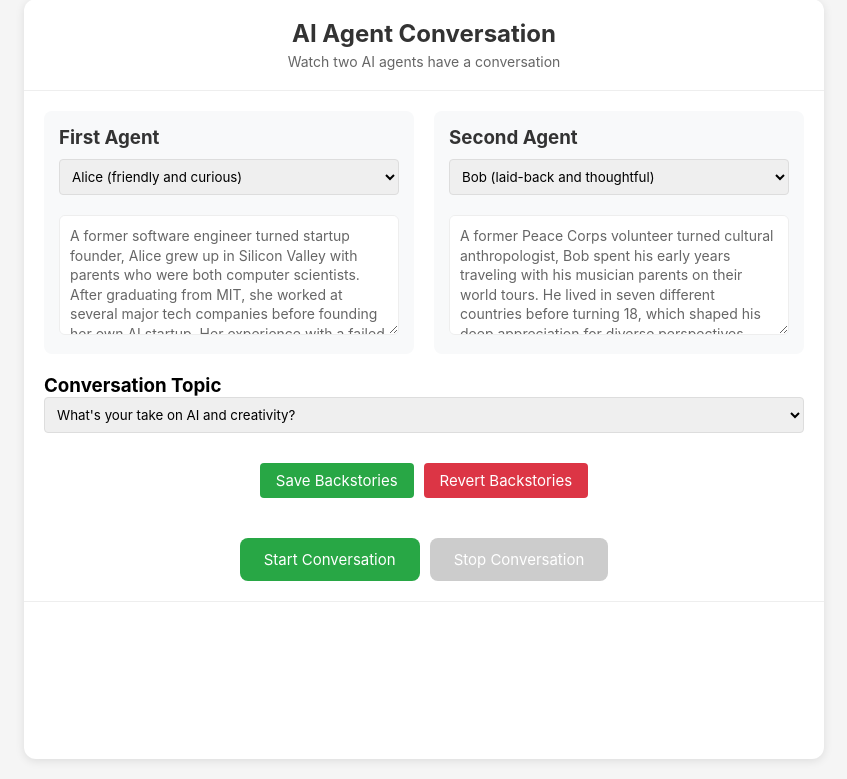
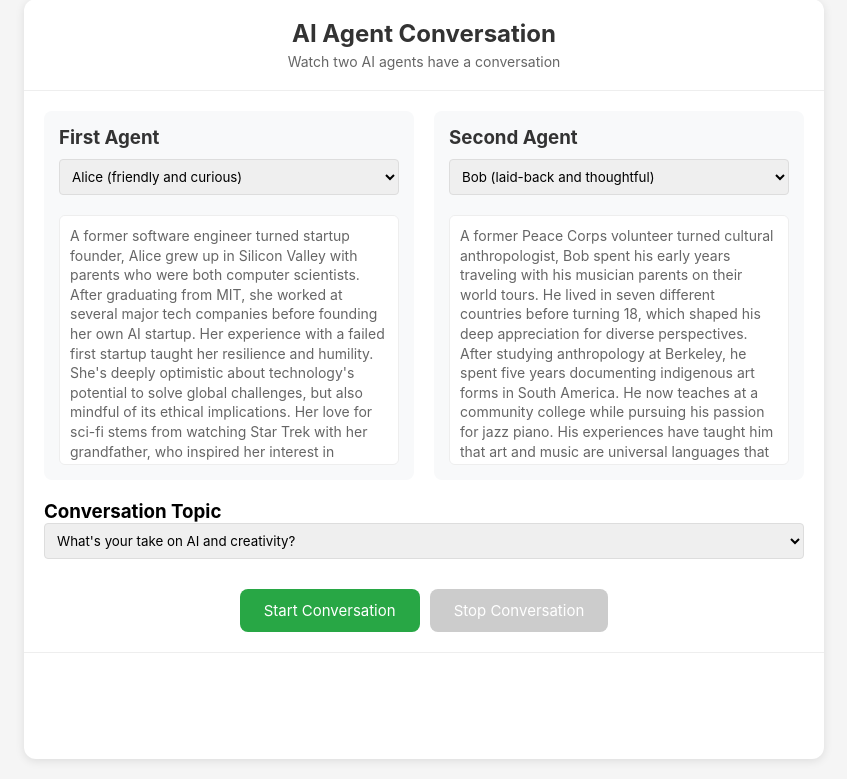
Before and after one commit to jackckelly/new_sim, a Flask app: page / in a window 1280 px wide. Shown: the part 21-800 px from the top of the page, without its empty margins (216-1063 px from the left). Run offline with Flask 3, Linux system fonts and the light colour scheme; some libraries are stand-ins or nearby versions.

Commit message:
reverting the backstory edits

```diff
--- a/src/app.py
+++ b/src/app.py
@@ -50,12 +50,6 @@ active_simulations = {}
 
 @app.route("/")
 def index():
-    # Get backstories for each agent
-    agent_backstories = {
-        agent_id: config.get("backstory", "No detailed backstory available.")
-        for agent_id, config in AGENTS.items()
-    }
-
     # Get the first two agents as default selected agents
     selected_agents = list(AGENTS.keys())[:2]
 
@@ -63,9 +57,8 @@ def index():
         "index.html",
         agents=AGENTS,
         topics=TOPICS,
-        agent_backstories=agent_backstories,
-        agent1=selected_agents[0],  # Pass the first selected agent
-        agent2=selected_agents[1],  # Pass the second selected agent
+        agent1=selected_agents[0],
+        agent2=selected_agents[1],
     )
 
 
@@ -203,30 +196,5 @@ def continue_simulation(session_id):
         continue_simulation(session_id)
 
 
-@app.route("/save_backstories", methods=["POST"])
-def save_backstories():
-    """Save updated backstories for agents"""
-    agent1_id = request.form.get("agent1")
-    agent2_id = request.form.get("agent2")
-    agent1_backstory = request.form.get("agent1_backstory")
-    agent2_backstory = request.form.get("agent2_backstory")
-
-    if all([agent1_id, agent2_id, agent1_backstory, agent2_backstory]):
-        AGENTS[agent1_id]["backstory"] = agent1_backstory
-        AGENTS[agent2_id]["backstory"] = agent2_backstory
-
-    return redirect(url_for("index"))
-
-
-@app.route("/revert_backstories", methods=["POST"])
-def revert_backstories():
-    """Revert backstories to original configuration"""
-    agents_config = load_yaml_config(os.path.join(config_dir, "agents.yaml"))
-    AGENTS.clear()
-    AGENTS.update(agents_config["agents"])
-
-    return redirect(url_for("index"))
-
-
 if __name__ == "__main__":
     socketio.run(app, debug=True)
--- a/src/templates/index.html
+++ b/src/templates/index.html
@@ -81,35 +81,6 @@
             .agent-select h3 {
                 margin-bottom: 10px;
                 color: #333;
-            }
-
-            .agent-backstory {
-                margin-top: 10px;
-                padding: 10px;
-                background: white;
-                border-radius: 6px;
-                font-size: 14px;
-                color: #666;
-                max-height: 250px;
-                overflow-y: auto;
-                border: 1px solid #eee;
-                line-height: 1.4;
-                width: 100%;
-                min-height: 100px;
-                resize: vertical;
-            }
-
-            .agent-backstory::-webkit-scrollbar {
-                width: 6px;
-            }
-
-            .agent-backstory::-webkit-scrollbar-track {
-                background: #f1f1f1;
-            }
-
-            .agent-backstory::-webkit-scrollbar-thumb {
-                background: #ccc;
-                border-radius: 3px;
             }
 
             .topic-select {
@@ -217,30 +188,32 @@
                 cursor: not-allowed;
             }
 
-            .backstory-controls {
-                grid-column: 1 / -1;
-                display: flex;
-                gap: 10px;
-                justify-content: center;
-                margin-bottom: 20px;
+            .agent-backstory {
+                margin-top: 10px;
+                padding: 10px;
+                background: white;
+                border-radius: 6px;
+                font-size: 14px;
+                color: #666;
+                max-height: 250px;
+                overflow-y: auto;
+                border: 1px solid #eee;
+                line-height: 1.4;
             }
 
-            .backstory-controls button {
-                padding: 8px 16px;
-                border: none;
-                border-radius: 4px;
-                cursor: pointer;
+            .agent-backstory::-webkit-scrollbar {
+                width: 6px;
             }
 
-            .save-btn {
-                background-color: #28a745;
-                color: white;
+            .agent-backstory::-webkit-scrollbar-track {
+                background: #f1f1f1;
             }
 
-            .revert-btn {
-                background-color: #dc3545;
-                color: white;
+            .agent-backstory::-webkit-scrollbar-thumb {
+                background: #ccc;
+                border-radius: 3px;
             }
+
         </style>
     </head>
     <body>
@@ -252,29 +225,28 @@
 
             <div class="setup-panel">
                 <div class="setup-grid">
-                    <form method="POST" action="{{ url_for('save_backstories') }}" id="backstory-form">
                     <div class="agent-select">
                         <h3>First Agent</h3>
-                            <select id="agent1" name="agent1">
+                        <select id="agent1">
                             {% for id, agent in agents.items() %}
                             <option value="{{ id }}" {% if id == agent1 %}selected{% endif %}>
                                 {{ agent.name }} ({{ agent.tone }})
                             </option>
                             {% endfor %}
                         </select>
-                            <textarea name="agent1_backstory" class="agent-backstory" rows="5">{{ agents[agent1].get('backstory', 'No detailed backstory available.') }}</textarea>
+                        <div class="agent-backstory">{{ agents[agent1].get('backstory', 'No detailed backstory available.') }}</div>
                     </div>
 
                     <div class="agent-select">
                         <h3>Second Agent</h3>
-                            <select id="agent2" name="agent2">
+                        <select id="agent2">
                             {% for id, agent in agents.items() %}
                             <option value="{{ id }}" {% if id == agent2 %}selected{% endif %}>
                                 {{ agent.name }} ({{ agent.tone }})
                             </option>
                             {% endfor %}
                         </select>
-                            <textarea name="agent2_backstory" class="agent-backstory" rows="5">{{ agents[agent2].get('backstory', 'No detailed backstory available.') }}</textarea>
+                        <div class="agent-backstory">{{ agents[agent2].get('backstory', 'No detailed backstory available.') }}</div>
                     </div>
 
                     <div class="topic-select">
@@ -285,12 +257,6 @@
                             {% endfor %}
                         </select>
                     </div>
-
-                        <div class="backstory-controls">
-                            <button type="submit" class="save-btn">Save Backstories</button>
-                            <button type="submit" class="revert-btn" formaction="{{ url_for('revert_backstories') }}" formmethod="POST">Revert Backstories</button>
-                        </div>
-                    </form>
                 </div>
 
                 <div class="button-group">
```
Lines whose indentation alone changed are shown as unchanged.
